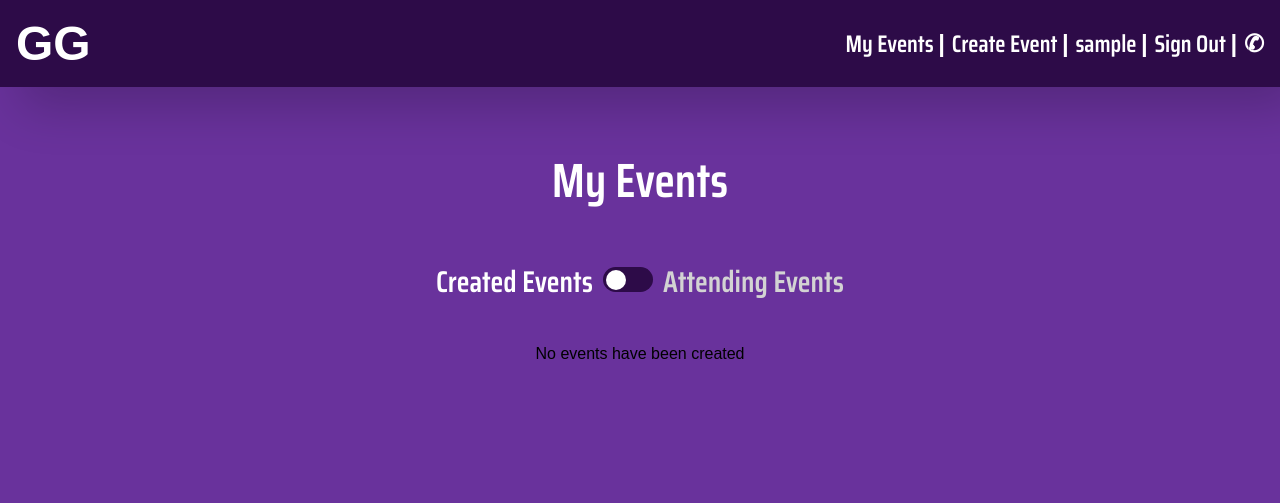
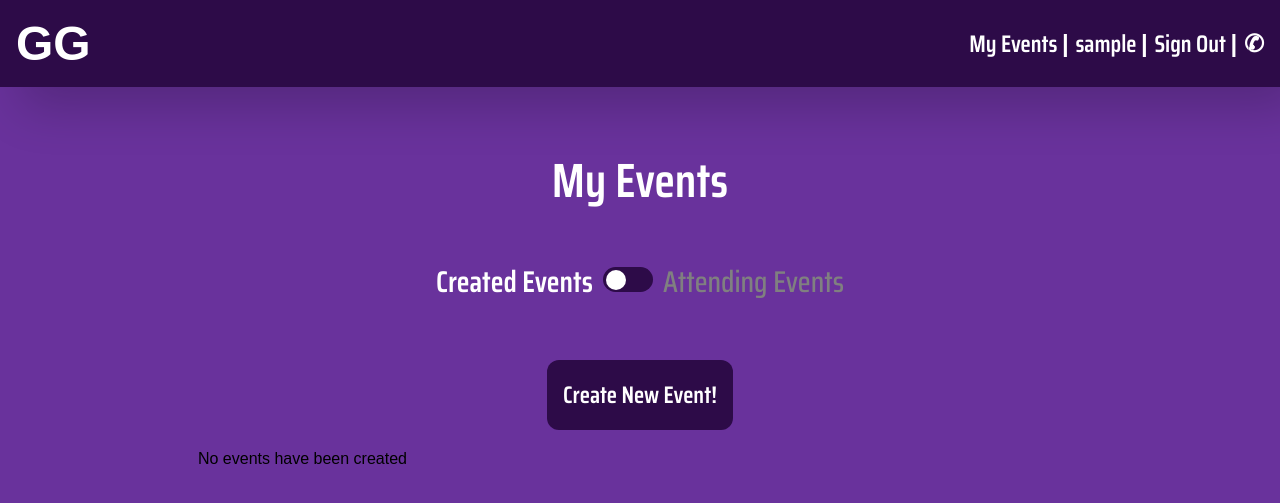
Before and after one commit to robertbrj/glasgowgaffs, a Django app: page /glasgowgaffsapp/my_events/ in a window 1280 px wide. Shown: the top 503 px of the page. Run offline with Django 3.2, Linux system fonts and the light colour scheme; the visitor is signed in with stand-in values (Sample User, id 1); data that the repository does not hold is empty; some web fonts are replaced.

Commit message:
Changes to Myevents
Changed My event styling to be brought in line to events.

Added create event button (moved the create events function here)

minor styling changes

```diff
--- a/static/styles/myevents.css
+++ b/static/styles/myevents.css
@@ -1,3 +1,5 @@
+@import url('https://fonts.googleapis.com/css2?family=Saira+Condensed:wght@500;600&display=swap');
+
 #title {
     color: white;
     font-size: 48px;
@@ -59,7 +61,7 @@
 }
 
 #created_title, #attending_title {
-    color: lightgrey;
+    color: grey;
     font-size: 30px;
     font-weight: normal;
     transition: font-weight 0.3s ease, color 0.3s ease;
@@ -86,13 +88,30 @@
     white-space: nowrap;
 }
 
-.event_section {
-    display: flex;
-    flex-wrap: wrap;
-    gap: 20px;
-    justify-content: center;
-    width: 100%;
-    max-width: 900px;
+#event_grid {
+    display: grid;
+    grid-template-columns: repeat(4, 1fr);
+    gap: 1rem;
+    max-width: 1200px;
+    margin: 0 auto;
+}
+
+@media (max-width: 1024px) {
+    .event_section {
+        grid-template-columns: repeat(3, 1fr);
+    }
+}
+
+@media (max-width: 768px) {
+    .event_section {
+        grid-template-columns: repeat(2, 1fr);
+    }
+}
+
+@media (max-width: 480px) {
+    .event_section {
+        grid-template-columns: repeat(1, 1fr);
+    }
 }
 
 .hidden {
@@ -100,18 +119,48 @@
 }
 
 .event_card {
-    background: #2D0B48;
-    border-radius: 10px;
-    padding: 15px;
-    margin: 15px;
-    width: 45%;
-    max-width: 400px;
-    box-shadow: 0 4px 10px rgba(0, 0, 0, 0.2);
+    background-color: #2D0B48;
+    padding: 12px;
     color: white;
-    font-family: Arial, sans-serif;
+    border-radius: 12px;
+    transition: all 0.3s ease;
+    cursor: pointer;
+    text-decoration: none;
 }
 
 .event_card:hover {
+    font-weight: 600;
+    background-color: white;
+    color: #2D0B48;
     transform: scale(1.05);
-    box-shadow: 0 8px 20px rgba(0, 0, 0, 0.4);
 }
+
+
+.button-container {
+    text-align: center;
+    margin-top: 15px;
+}
+
+#create-event {
+    display: block;
+    font-family: 'Saira Condensed', sans-serif;
+    font-size: 24px;
+    font-weight: 700;
+    color: white;
+    background-color: #2D0B48;
+    padding: 1rem;
+    border-radius: 12px;
+    border: none;
+    transition: all 0.3s ease;
+    text-decoration: none;
+
+    text-align: center;
+    margin: 0 auto;
+}
+
+#create-event:hover {
+    cursor: pointer;
+    transform: scale(1.1);
+    background-color: white;
+    color: #2D0B48;
+}
--- a/templates/glasgowgaffsapp/base.html
+++ b/templates/glasgowgaffsapp/base.html
@@ -20,8 +20,6 @@
             <!-- If logged in -->
             {% if user.is_authenticated %}
             <a href="{% url 'glasgowgaffsapp:my_events' %}" class="auth-button">My Events</a>
-            <span id="pipe"> | </span>
-            <a href="{% url 'glasgowgaffsapp:create' %}" class="auth-button">Create Event</a>
             <span id="pipe"> | </span>
             <a class="user-button">{{ user.username }}</a>
             <span id="pipe"> | </span>
--- a/templates/glasgowgaffsapp/myevents.html
+++ b/templates/glasgowgaffsapp/myevents.html
@@ -17,8 +17,13 @@
         <h2 id="attending_title">Attending Events</h2>
     </div>
 
+    <!-- Create Events Button -->
+    <div class="button-container">
+        <a href="{% url 'glasgowgaffsapp:create' %}" id="create-event">Create New Event!</a>
+    </div>
+
     <!-- My Events Section -->
-    <div id="created_events" class="event_section">
+    <div id="event_grid">
         {% for event in created_events %}
         <div class="event_card">
             <h2>{{ event.title }}</h2>
@@ -31,21 +36,6 @@
         <p>No events have been created</p>
         {% endfor %}
     </div>
-
-    <!-- Attending Events Section -->
-    <div id="attending_events" class="event_section hidden">
-        {% for event in attending_events %}
-        <div class="event_card">
-            <h2>{{ event.title }}</h2>
-            <p>Location: {{ event.location }}</p>
-            <p>Date: {{ event.date }}</p>
-            <p>Time: {{ event.time }}</p>
-            <p>{{ event.description }}</p>
-        </div>
-        {% empty %}
-        <p>You are not attending any events.</p>
-        {% endfor %}
-    </div>
 </div>
 
 <script src="{% static 'javascript/slider.js' %}"></script>
```
